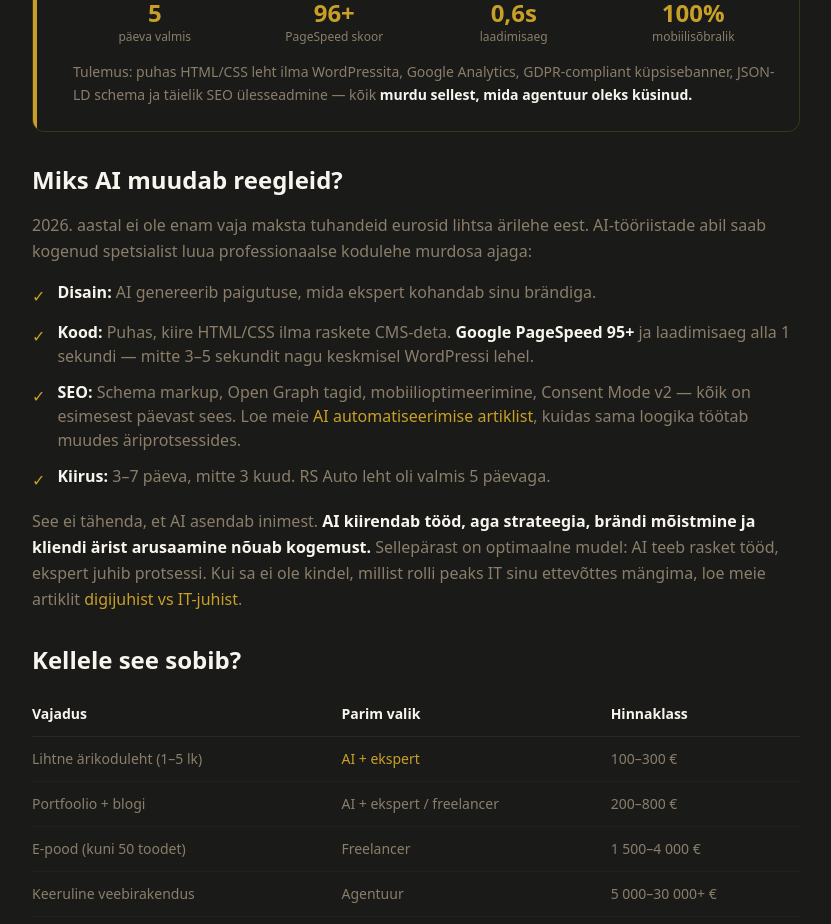
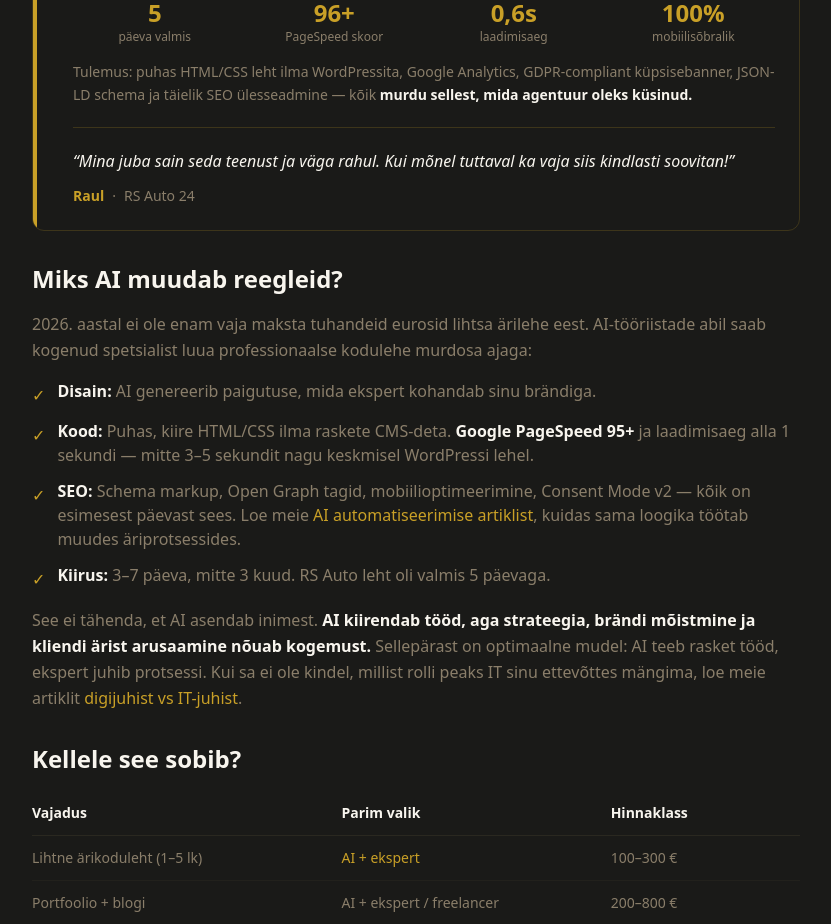
Before and after one commit to VeikoPeeterKargu/navik-web, a Next.js app: page /blogi/kodulehe-hind in a window 1280 px wide. Shown: the part 1380-2304 px from the top of the page, without its empty margins (224-1055 px from the left). Built offline with nearby package versions, Linux system fonts and the light colour scheme.

Commit message:
feat: add Raul (RS Auto) client testimonial + Review JSON-LD schema
- Real client quote with name and rsauto24.ee link
- Review schema (5/5 rating) for Google rich snippets
- Placed in case study section for max credibility

```diff
--- a/src/app/blogi/kodulehe-hind/page.tsx
+++ b/src/app/blogi/kodulehe-hind/page.tsx
@@ -89,6 +89,31 @@ export default function KoduleheHindPage() {
         ]
     };
 
+    const reviewJsonLd = {
+        "@context": "https://schema.org",
+        "@type": "Review",
+        "itemReviewed": {
+            "@type": "Service",
+            "name": "Kodulehe loomine",
+            "provider": {
+                "@type": "Organization",
+                "name": "Navik OÜ",
+                "url": "https://navik.ee"
+            }
+        },
+        "reviewRating": {
+            "@type": "Rating",
+            "ratingValue": "5",
+            "bestRating": "5"
+        },
+        "author": {
+            "@type": "Person",
+            "name": "Raul"
+        },
+        "reviewBody": "Mina juba sain seda teenust ja väga rahul. Kui mõnel tuttaval ka vaja siis kindlasti soovitan!",
+        "datePublished": "2026-04-15"
+    };
+
     return (
         <main className="flex min-h-screen flex-col items-center justify-start pt-32 pb-16 px-4 md:px-6">
             <script
@@ -98,6 +123,10 @@ export default function KoduleheHindPage() {
             <script
                 type="application/ld+json"
                 dangerouslySetInnerHTML={{ __html: JSON.stringify(faqJsonLd) }}
+            />
+            <script
+                type="application/ld+json"
+                dangerouslySetInnerHTML={{ __html: JSON.stringify(reviewJsonLd) }}
             />
             <article className="max-w-3xl w-full">
                 {/* Breadcrumb */}
@@ -228,6 +257,19 @@ export default function KoduleheHindPage() {
                                 <p className="text-muted-foreground text-sm leading-relaxed">
                                     Tulemus: puhas HTML/CSS leht ilma WordPressita, Google Analytics, GDPR-compliant küpsisebanner, JSON-LD schema ja täielik SEO ülesseadmine — kõik <strong className="text-foreground">murdu sellest, mida agentuur oleks küsinud.</strong>
                                 </p>
+                                {/* Client testimonial */}
+                                <blockquote className="mt-5 pt-5 border-t border-primary/20">
+                                    <p className="text-foreground italic leading-relaxed mb-3">
+                                        &ldquo;Mina juba sain seda teenust ja väga rahul. Kui mõnel tuttaval ka vaja siis kindlasti soovitan!&rdquo;
+                                    </p>
+                                    <footer className="flex items-center gap-2 text-sm">
+                                        <span className="text-primary font-semibold">Raul</span>
+                                        <span className="text-muted-foreground">·</span>
+                                        <a href="https://rsauto24.ee" target="_blank" rel="noopener noreferrer" className="text-muted-foreground hover:text-primary transition-colors">
+                                            RS Auto 24
+                                        </a>
+                                    </footer>
+                                </blockquote>
                             </div>
                         </div>
                     </section>
```
